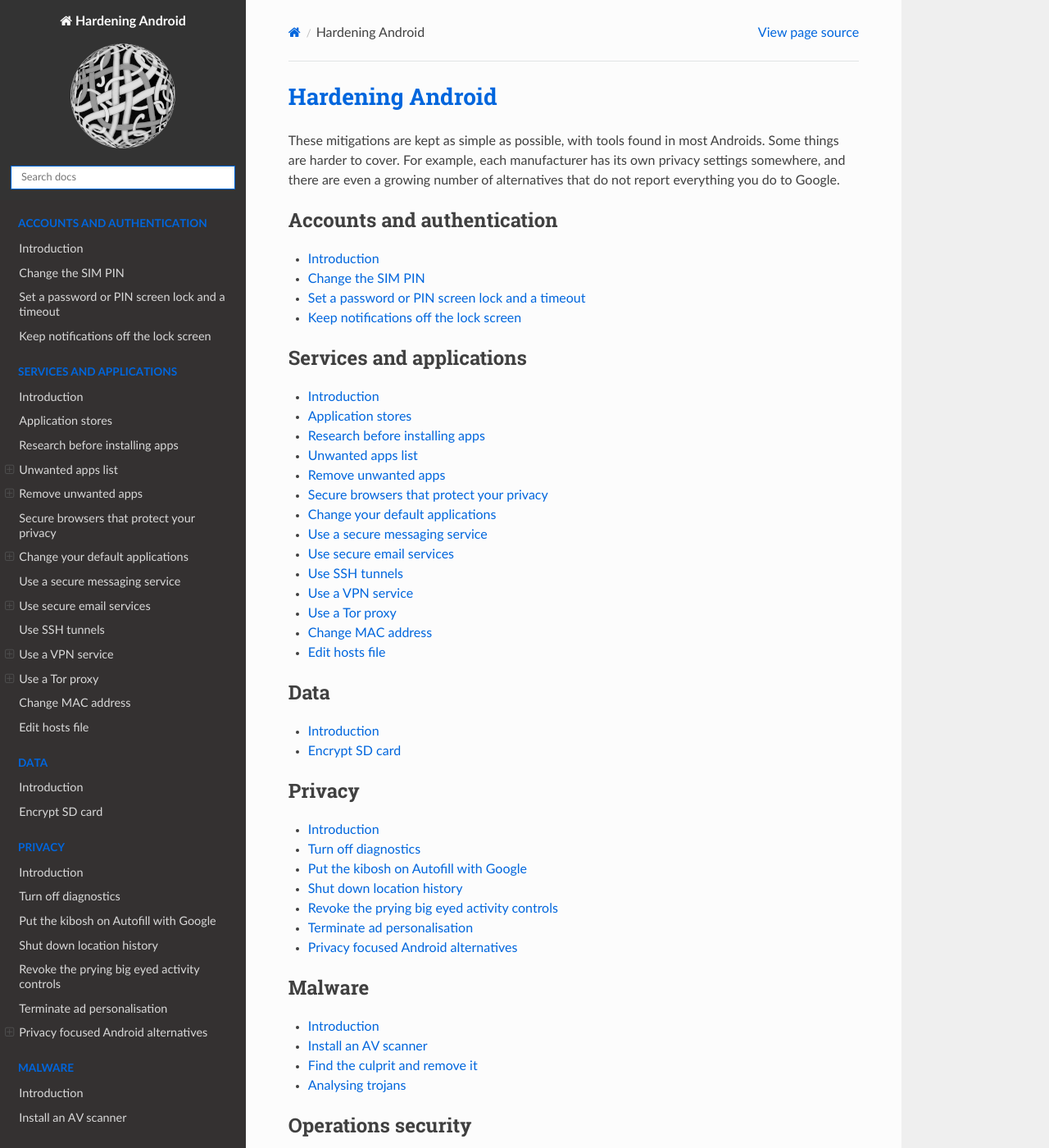
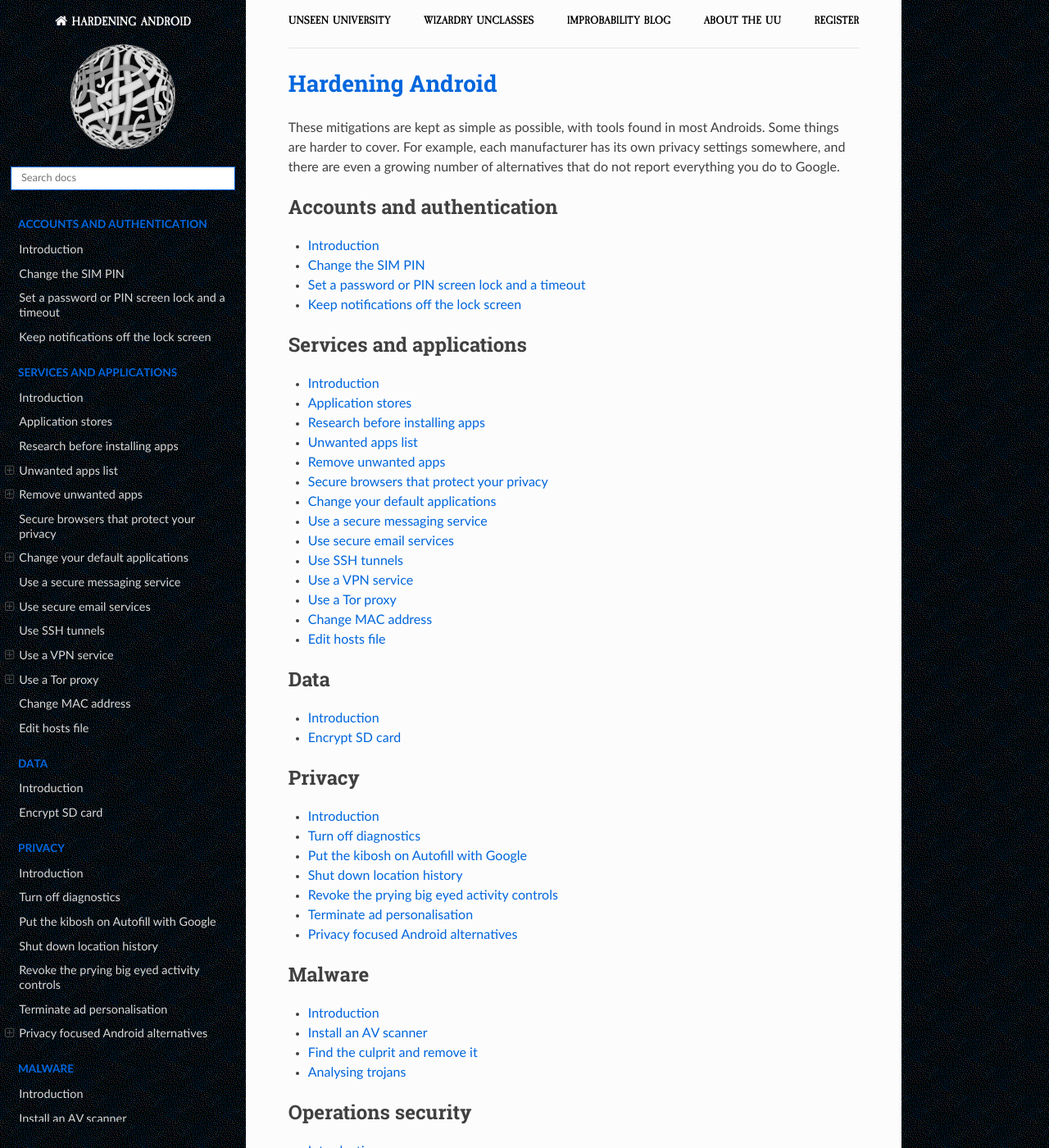
Before and after one commit to tymyrddin/android-mitigations, a Sphinx documentation site: the page built from source/index.rst, in a window 1280 px wide and 1400 px high. Shown: the whole window at 82% size. Built offline with Sphinx 7.4.7 and the Read the Docs theme 2.0.0, drawn with Linux system fonts in a browser that asks for light colours; some of the changed text lies outside the part shown.

Commit message:
Theming and 2023

```diff
--- a/source/_static/css/custom.css
+++ b/source/_static/css/custom.css
@@ -38,3 +38,110 @@
 .rst-content code.literal, .rst-content tt.literal {
   color: #0066DD;
 }
+
+/* Breadcrumbs as navbar
+***********************************/
+
+/* Caslon font faces */
+
+@font-face {
+    font-family: 'caslon_antiqueregular';
+    src: url('caslonantique-webfont.woff2') format('woff2'),
+         url('caslonantique-webfont.woff') format('woff');
+    font-weight: normal;
+    font-style: normal;
+
+}
+
+@font-face {
+    font-family: 'caslon_antiquebolditalic';
+    src: url('caslonantique-bolditalic-webfont.woff2') format('woff2'),
+         url('caslonantique-bolditalic-webfont.woff') format('woff');
+    font-weight: normal;
+    font-style: normal;
+
+}
+
+@font-face {
+    font-family: 'caslon_antiqueitalic';
+    src: url('caslonantique-italic-webfont.woff2') format('woff2'),
+         url('caslonantique-italic-webfont.woff') format('woff');
+    font-weight: normal;
+    font-style: normal;
+
+}
+
+@font-face {
+    font-family: 'caslon_antiquebold';
+    src: url('caslonantique-bold-webfont.woff2') format('woff2'),
+         url('caslonantique-bold-webfont.woff') format('woff');
+    font-weight: normal;
+    font-style: normal;
+
+}
+
+topnav {
+  font-family: 'caslon_antiquebold', Arial, sans-serif;
+  font-weight:normal;
+  font-style:normal;
+  font-size: 0.9rem;
+
+}
+
+topnav ul {
+  display: flex;
+  flex-direction: row;
+  justify-content: space-around;
+  list-style: none;
+}
+
+@media screen and (min-width: 800px) {
+  topnav ul {
+    justify-content: space-between;
+  }
+}
+
+.nav__link, .nav__link:visited {
+  text-decoration: none !important;
+  font-size: 0.7rem;
+  color: black;
+  text-transform: uppercase;
+  font-weight: 700;
+}
+
+.nav__item + .nav__item {
+  margin-left: 0.1rem;
+}
+
+@media screen and (min-width: 800px) {
+    .nav__link, .nav__link:visited {
+        font-size: 0.9rem;
+    }
+
+    .nav__item + .nav__item {
+        margin-left: 1rem;
+    }
+}
+
+.wy-nav-content {
+  padding-top: 1rem;
+}
+
+.icon {
+  text-transform: uppercase;
+  font-family: 'caslon_antiquebold', Arial, sans-serif;
+  font-size: 0.9rem;
+  background: transparent;
+}
+
+.wy-body-for-nav {
+  background-image: url('../images/site/background.png');
+}
+
+.wy-nav-side {
+  background-image: url('../images/site/background.png');
+}
+
+.wy-side-nav-search {
+  background-image: url('../images/site/background.png');
+}site
--- /dev/null
+++ b/source/_templates/breadcrumbs.html
@@ -0,0 +1,12 @@
+<div class="container">
+    <topnav>
+            <ul>
+                <li class="nav__item"><a href="https://uu.tymyrddin.dev/" class="nav__link">Unseen University</a></li>
+                <li class="nav__item"><a href="https://uu.tymyrddin.dev/" class="nav__link">Wizardry Unclasses</a></li>
+                <li class="nav__item"><a href="https://uu.tymyrddin.dev/blog/" class="nav__link">Improbability Blog</a></li>
+                <li class="nav__item"><a href="https://uu.tymyrddin.dev/about/" class="nav__link">About the UU</a></li>
+                <li class="nav__item"><a href="https://uu.tymyrddin.dev/registration/" class="nav__link">Register</a></li>
+            </ul>
+    </topnav>
+    <hr>
+</div>
--- a/source/_templates/footer.html
+++ b/source/_templates/footer.html
@@ -1,4 +1,4 @@
 {% extends "!footer.html" %}
 {%- block contentinfo %}
-        <a href="https://uu.tymyrddin.dev">Unseen University</a>, 2022, with a forest garden <a href="https://ut7.fr/">fostered by /ut7</a>.
+        <a href="https://uu.tymyrddin.dev">Unseen University</a>, 2023, with a forest garden <a href="https://ut7.fr/">fostered by /ut7</a>.
 {% endblock %}
```
Also changed, not shown: README.md (+2 -0 lines), source/_static/css/caslonantique-bold-webfont.woff (added), source/_static/css/caslonantique-bold-webfont.woff2 (added), source/_static/css/caslonantique-bolditalic-webfont.woff (added), source/_static/css/caslonantique-bolditalic-webfont.woff2 (added), source/_static/css/caslonantique-italic-webfont.woff (added), source/_static/css/caslonantique-italic-webfont.woff2 (added), source/_static/css/caslonantique-webfont.woff (added), source/_static/css/caslonantique-webfont.woff2 (added), source/_static/images/site/background.png (added).
